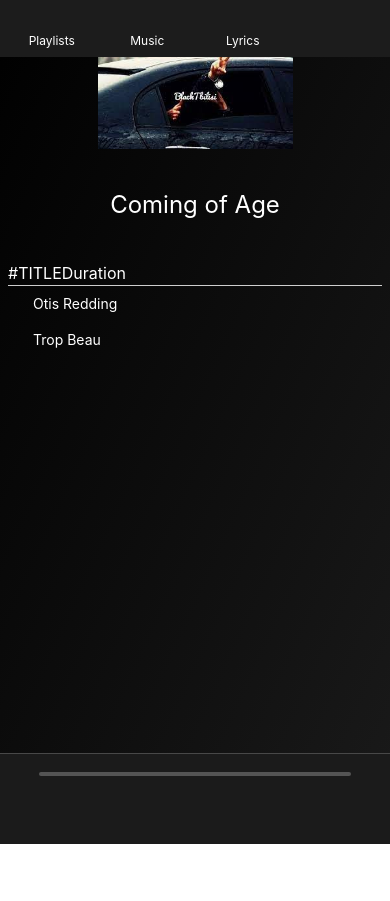
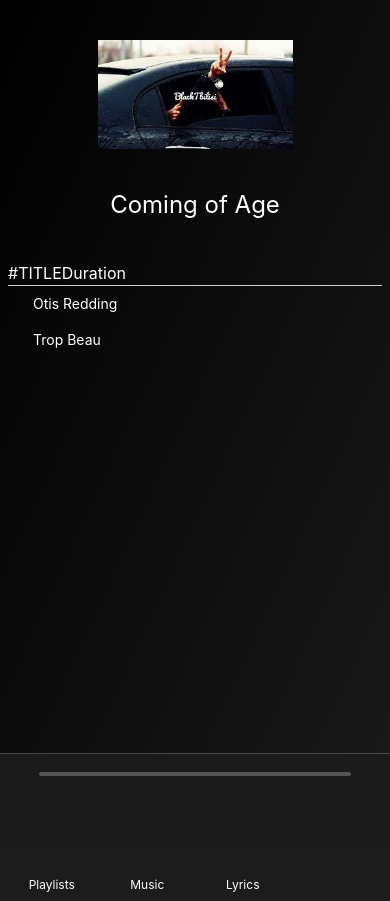
Before and after one commit to hedysnike/Audio-Player, a Next.js app: page /mobileplaylist/178941 in a window 390 px wide. Before the commit the page ends 844 px from the top, so only its background shows below. Built offline with nearby package versions, Linux system fonts and the light colour scheme; some icons are missing.

Commit message:
mobile css

```diff
--- a/src/components/mobilecomponents/defaultcomponents/MobileLayout.tsx
+++ b/src/components/mobilecomponents/defaultcomponents/MobileLayout.tsx
@@ -5,9 +5,9 @@ import { MobileMenu } from "./MobileMenu";
 export function MobileLayout({ children }: PropsWithChildren) {
   return (
     <div>
-      <main>{children}</main>
+      <main className="relative">{children}</main>
+      <div className="absolute bottom-0 w-full"><MobilePlayer /></div>
       <MobileMenu />
-      <MobilePlayer />
     </div>
   );
 }
--- a/src/components/mobilecomponents/defaultcomponents/MobileMenu.tsx
+++ b/src/components/mobilecomponents/defaultcomponents/MobileMenu.tsx
@@ -3,8 +3,8 @@ import Link from "next/link";
 
 export function MobileMenu() {
   return (
-    <div className="fixed top-0 w-full h-auto bg-[#1c1c1c]">
-      <div className="text-white text-xs text-center grid grid-cols-4 my-2 mx-1">
+    <div className="w-full h-auto bg-[#1c1c1c]">
+      <div className="text-white text-xs text-center grid grid-cols-4 py-2 mx-1">
         <div>
           <Link href="/playlist/mobiledisplay" className="h-auto w-auto flex items-center flex-col">
             <Icon icon="ic:baseline-home" className="" color="white" width="25" height="25" /> <span>Playlists</span>
--- a/src/components/mobilecomponents/defaultcomponents/SongsMobileDisplay.tsx
+++ b/src/components/mobilecomponents/defaultcomponents/SongsMobileDisplay.tsx
@@ -1,5 +1,4 @@
 import { Icon } from "@iconify/react";
-import { useState } from "react";
 import { Song } from "../../hooks/types";
 import { useAudio } from "../../hooks/useAudio";
 
--- a/src/components/mobilecomponents/defaultcomponents/mplaylists.tsx
+++ /dev/null
@@ -1,11 +0,0 @@
-import Link from "next/link";
-import { playlists } from "../../../lists";
-
-export default function MobilePlaylists() {
-  return (
-    <>
-      <div>
-      </div>
-    </>
-  );
-}
--- a/src/components/mobilecomponents/mobilemusicplayer/MobilePlayer.tsx
+++ b/src/components/mobilecomponents/mobilemusicplayer/MobilePlayer.tsx
@@ -33,7 +33,7 @@ export function MobilePlayer() {
     : "";
 
   return (
-    <div className="absolute bottom-0 w-full h-[91px] bg-[#1c1c1c] border-t border-solid opacity-[99%] border-white border-opacity-20">
+    <div className=" w-full h-[91px] bg-[#1c1c1c] border-t border-solid opacity-[99%] border-white border-opacity-20">
       <div className="h-full flex flex-col">
         <div className="flex-raw flex">
           <div className="items-center flex w-full">
--- a/src/components/playlists.tsx
+++ b/src/components/playlists.tsx
@@ -9,7 +9,7 @@ export default function PlaylistDisplay() {
           {playlists.map((i) => (
             <div key={i.id} className="p-5 pb-4 bg-[#181818] hover:bg-[#232323]">
               <Link href="/playlist/[pid]" as={`/playlist/${i.id}`}>
-                <div className="justify-center">
+                <div className="justify-center flex">
                   <img src={i.Image} className="rounded-xl w-52 h-52" />
                 </div>
                 <div className="text-center mt-2">{i.name}</div>
--- a/src/pages/mobileplaylist/[mid].tsx
+++ b/src/pages/mobileplaylist/[mid].tsx
@@ -16,10 +16,9 @@ export default function MobilePlaylist() {
   return (
     <>
       <div className="bg-gradient-to-br from-[#000000] to-[#1A1A1A] min-h-screen h-auto">
-        <div className="flex flex-col  text-white">
+        <div className="flex flex-col  text-white pb-10">
           <div className="justify-center mt-10 flex "><img src={`/${selecttPlaylist.Image}`} alt="" className="w-[50%] h-[50%]" /></div>
           <div className="text-2xl my-10 text-center">{selecttPlaylist.name}</div>
-          <div></div>
           <div className="flex-row flex border-b border-solid border-white border-opacity-80 mx-2">
             <div>#</div>
             <div>TITLE</div>
```
